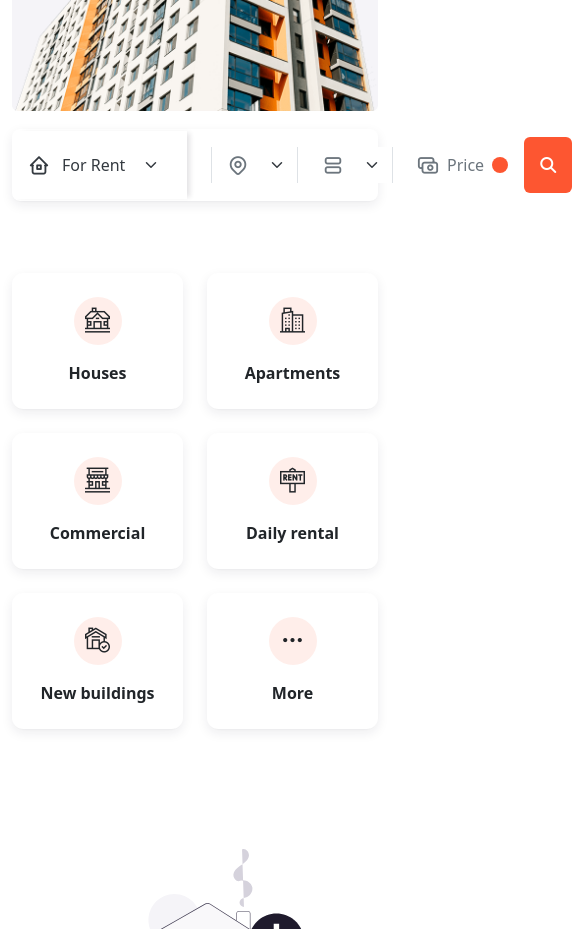
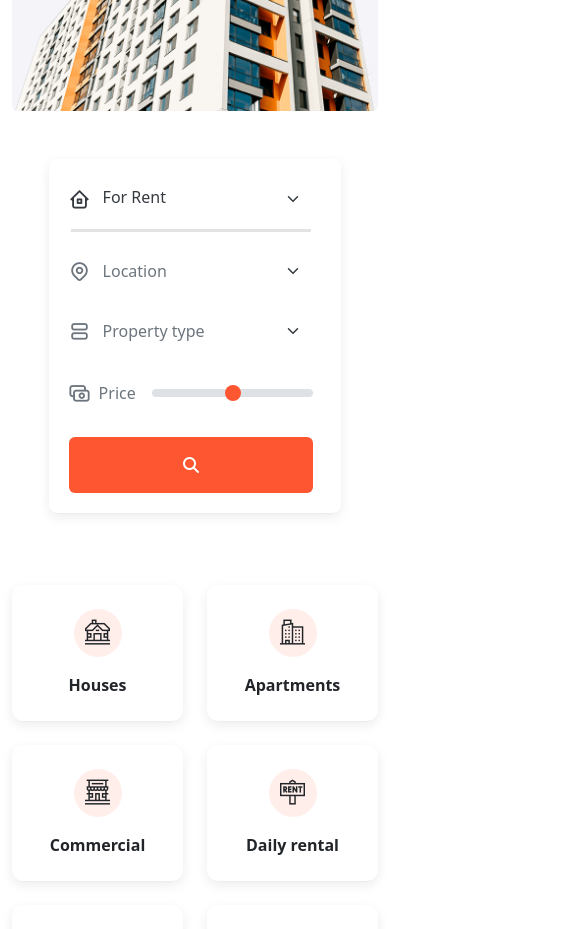
Before and after one commit to ShuvoMallick01/Real-State-Website-Bootstrap-Template, a plain HTML site: page index.html in a window 390 px wide. Shown: the part 860-1789 px from the top of the page, 572 px wide, since content can reach past the window. Drawn offline with nearby package versions, Linux system fonts and the light colour scheme; files whose address does not match are found by name.

Commit message:
Banner Search Location Responsive

```diff
--- a/css/responsive.css
+++ b/css/responsive.css
@@ -7,6 +7,53 @@
 /* ========== landscape Phone ========== */
 /* 'md' applies to small device (landscape phones, loess then 768px) */
 @media (max-width: 768px) {
+  /* Banner Search Location START */
+  .search-responsive {
+    width: 80%;
+    margin: auto;
+    padding: 20px;
+  }
+
+  .rent-responsives {
+    flex-direction: column;
+    gap: 10px;
+    justify-content: center;
+  }
+
+  .rent-responsive,
+  .rent-field {
+    width: 100%;
+  }
+
+  .rent-field {
+    padding-bottom: 10px;
+  }
+
+  .rent-wrapper {
+    border-right: none;
+  }
+
+  .rent-wrapper:nth-child(2) {
+    border-left: none;
+  }
+
+  .rent-wrapper:first-child {
+    box-shadow: 0px 5px 0px -2px rgb(31 27 45 / 12%);
+    border-radius: 10px 0px 0px 0px;
+  }
+
+  .rent-wrapper:nth-child(2) i {
+    margin-left: 0px;
+  }
+
+  .search-location .filter-range {
+    max-width: 100%;
+  }
+
+  .rent-responsive button {
+    width: 100%;
+  }
+  /* Banner Search Location END */
 }
 
 /* ========== Mobile responsive start ==========*/
--- a/index.html
+++ b/index.html
@@ -187,17 +187,17 @@
           <div class="col-lg-8 mt-lg-0 mt-5">
             <form
               action=""
-              class="d-flex align-items-center bg-white search-location"
+              class="d-flex align-items-center bg-white search-location search-responsive"
             >
               <div
-                class="d-flex gap-4 align-items-center flex-grow-1 pe-2 responsive-search"
+                class="d-flex gap-4 align-items-center flex-grow-1 pe-2 responsive-search rent-responsives"
               >
                 <!-- Single Field -->
                 <div
                   class="d-flex align-items-center filter-item rent-responsive"
                 >
                   <div
-                    class="d-flex align-items-center rent-wrapper rent-field p-3"
+                    class="d-flex align-items-center rent-wrapper rent-field p-md-3"
                   >
                     <i class="icon-home"></i>
                     <select class="form-select rent-field border-0">
@@ -237,7 +237,7 @@
 
                 <!-- Single Range -->
                 <div
-                  class="d-flex align-items-center rent-wrapper bg-white gap-2 py-3 rent-responsive"
+                  class="d-flex align-items-center rent-wrapper bg-white gap-2 py-md-3 rent-responsive"
                 >
                   <i class="icon-cash"></i>
                   <label for="customRange1" class="form-label me-2 mt-2">
```
